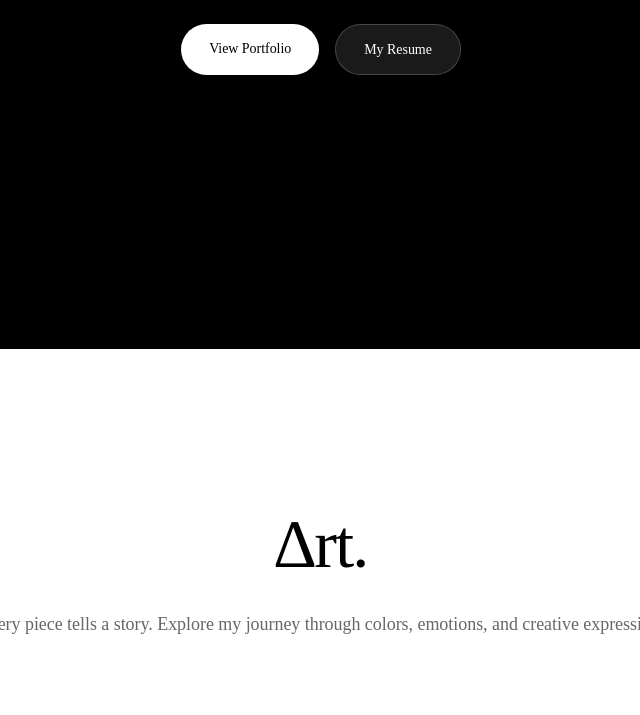
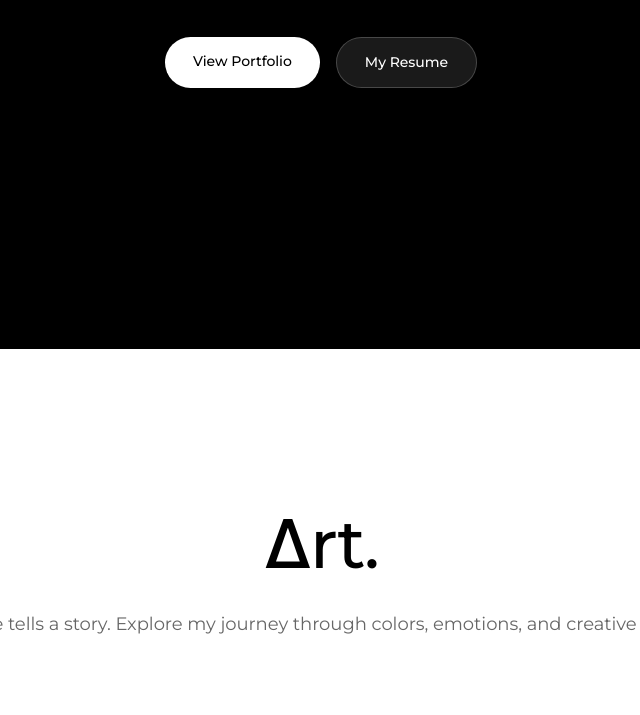
Before and after one commit to dixitparmar-dev/my-portfolio, a plain HTML site: page index.html in a window 1280 px wide. Shown: the part 451-1166 px from the top of the page, without its empty margins (319-959 px from the left). Drawn offline with nearby package versions, Linux system fonts and the light colour scheme; grey boxes are pictures that could not be loaded.

Commit message:
Refactor HTML and update font family
Updated font family to include 'Montserrat' and adjusted HTML structure.

```diff
--- a/index.html
+++ b/index.html
@@ -12,7 +12,7 @@
     theme: {
       extend: {
         fontFamily: {
-            sans: ['-apple-system', 'BlinkMacSystemFont', 'SF Pro Display', 'Segoe UI', 'Roboto', 'sans-serif'],
+          sans: ['Montserrat', '-apple-system', 'BlinkMacSystemFont', 'SF Pro Display', 'Segoe UI', 'Roboto', 'sans-serif'],
         },
       },
     },
@@ -21,10 +21,11 @@
   <link rel="preconnect" href="https://fonts.googleapis.com">
   <link rel="preconnect" href="https://fonts.gstatic.com" crossorigin>
   <link href="https://fonts.googleapis.com/css2?family=Inter:wght@300;400;500;600&display=swap" rel="stylesheet">
+  <link href="https://fonts.googleapis.com/css2?family=Montserrat:wght@300;400;500;600;700&display=swap" rel="stylesheet">
   <link rel="stylesheet" href="style.css?v=9">
 </head>
 
-<body class="bg-black text-white font-[Montserrat] antialiased">
+<body class="bg-black text-white font-sans antialiased">
   <section class="relative min-h-screen flex items-center justify-center overflow-hidden">
     <div class="absolute inset-0 bg-black"></div>
     <div class="relative z-10 text-center px-4 sm:px-6 max-w-[980px] py-20">
@@ -190,4 +191,5 @@
   <script src="script.js"></script>
 </body>
 
+
 </html>
```
Lines whose indentation alone changed are shown as unchanged.
